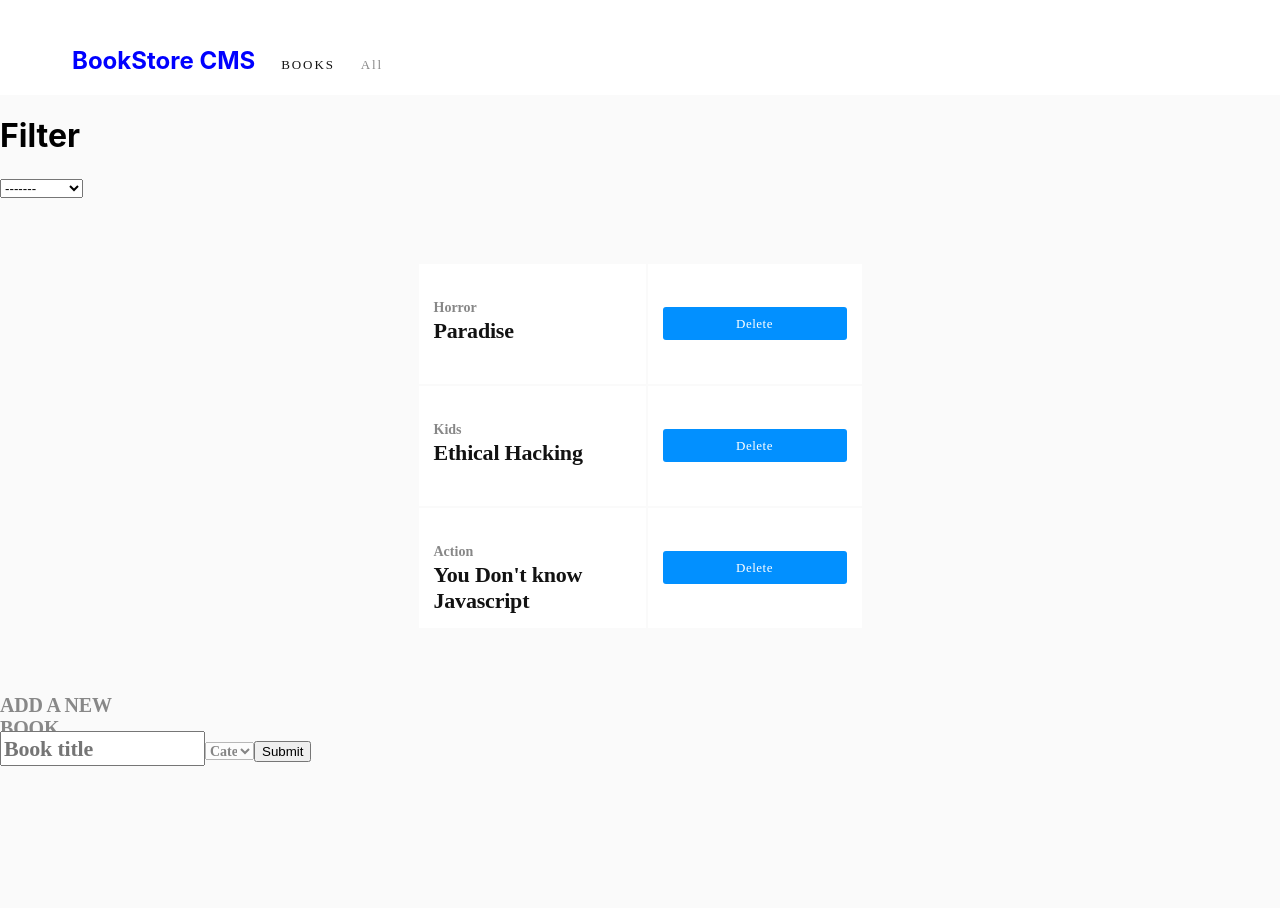
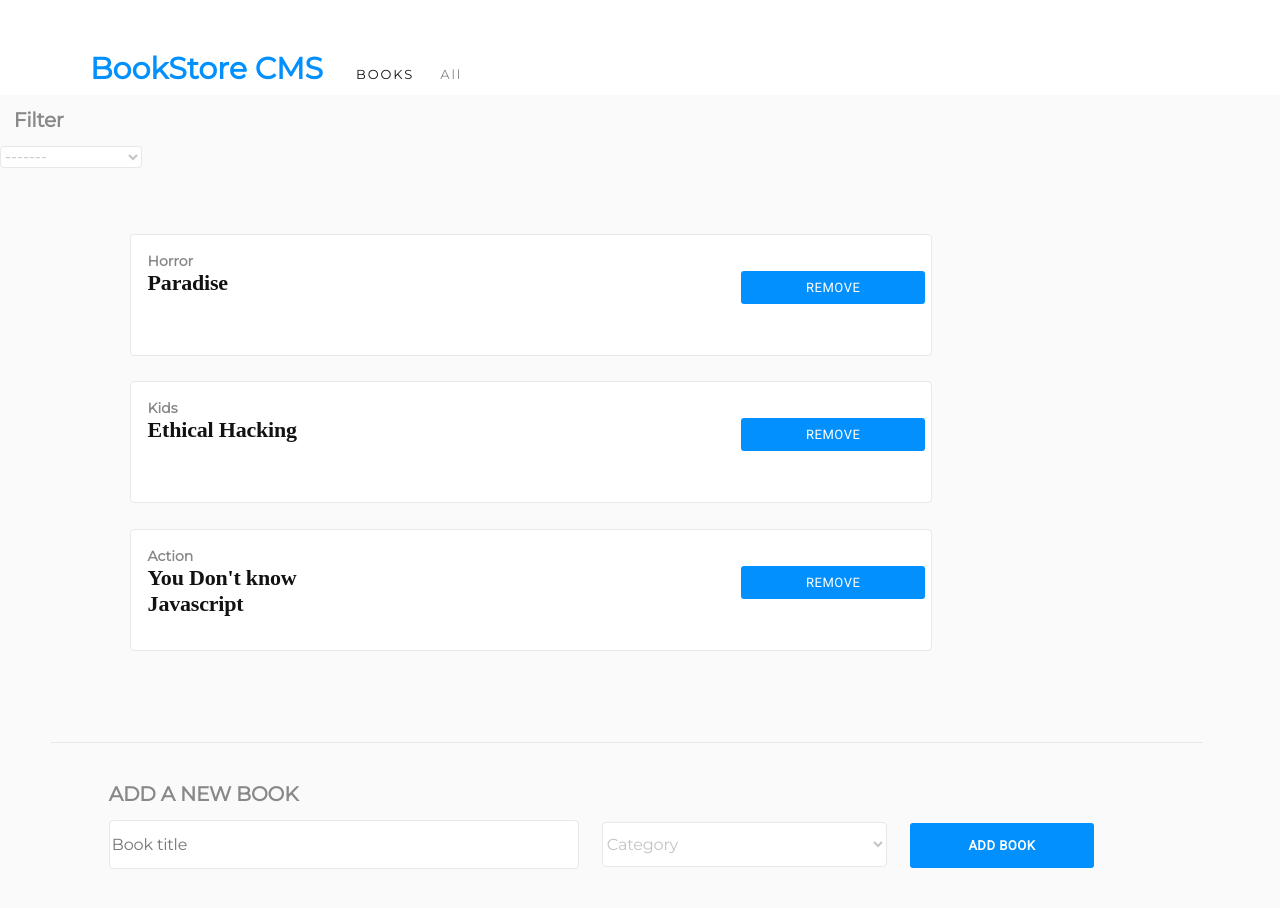
Before and after one commit to wathigo/Bookstore, a React (Create React App) app: page / in a window 1280 px wide. Shown: the top 908 px of the page. Before the commit the page ends 800 px from the top, so only its background shows below. Built offline with nearby package versions, Linux system fonts and the light colour scheme.

Commit message:
Styling the input forms, fonts and some margins

```diff
--- a/public/index.html
+++ b/public/index.html
@@ -5,6 +5,9 @@
     <link rel="icon" href="%PUBLIC_URL%/favicon.ico" />
     <meta name="viewport" content="width=device-width, initial-scale=1" />
     <meta name="theme-color" content="#000000" />
+    <link href="https://fonts.googleapis.com/css?family=Roboto&display=swap" rel="stylesheet">
+    <link href="https://fonts.googleapis.com/css?family=Montserrat&display=swap" rel="stylesheet">
+
     <meta
       name="description"
       content="Web site created using create-react-app"
--- a/src/App.css
+++ b/src/App.css
@@ -10,9 +10,19 @@ nav{
 }
 
 .header{
-  color: blue;
   display: inline-block;
   margin-left: 3em;
+
+  width: 240px;
+  height: 37px;
+  font-family: 'Montserrat', sans-serif;
+  font-size: 30px;
+  font-weight: bold;
+  font-stretch: normal;
+  font-style: normal;
+  line-height: normal;
+  letter-spacing: normal;
+  color: #0290ff;
 }
 
 .nav-items {
@@ -44,6 +54,10 @@ th, td {
   padding: 15px;
 }
 
+td{
+  width: 1000px;
+}
+
 th {
   text-align: left;
 }
@@ -58,7 +72,7 @@ table {
   height: 33px;
   border-radius: 3px;
   background-color: #0290ff;
-  font-family: RobotoSlab;
+  font-family: 'Roboto', sans-serif;
   font-size: 13px;
   font-weight: 300;
   font-stretch: normal;
@@ -68,23 +82,42 @@ table {
   text-align: center;
   color: #ffffff;
   cursor: pointer;
+  margin-top: 5%;
+  margin-left: 65%;
 }
 
 .remove:hover {
   background-color: #0362aa;
 }
 
+.bookInfo-container{
+  display: flex;
+  flex-wrap: wrap;
+  flex-direction: row;
+}
+
+.removeButton-container{
+    height: 100%;
+    width: 50%;
+}
+
+.description-container{
+  height: 100%;
+  width: 45%;
+
+}
 /* category */
 
 .categoryfilter {
   display: inline-block;
 }
 
-#category {
+
+.category {
   width: 49px;
   height: 18px;
   opacity: 0.5;
-  font-family: Montserrat;
+  font-family: 'Montserrat', sans-serif;
   font-size: 14px;
   font-weight: bold;
   font-stretch: normal;
@@ -94,7 +127,7 @@ table {
   color: #121212;
 }
 
-#title{
+.title{
   width: 197px;
   height: 29px;
   font-family: RobotoSlab;
@@ -107,11 +140,70 @@ table {
   color: #121212;
 }
 
+#categorySelectors-input{
+  width: 285px;
+  height: 45px;
+  border-radius: 4px;
+  border: solid 1px #e8e8e8;
+  background-color: #ffffff;
+
+
+  font-family: 'Montserrat', sans-serif;
+  font-size: 16px;
+  font-weight: normal;
+  font-stretch: normal;
+  font-style: normal;
+  line-height: normal;
+  letter-spacing: -0.15px;
+  color: #c4c4c4;
+  margin-right: 2%;
+}
+
+#categorySelectors-filter{
+  width: 142px;
+  height: 22px;
+  border-radius: 4px;
+  border: solid 1px #e8e8e8;
+  background-color: #ffffff;
+
+
+  font-family: 'Montserrat', sans-serif;
+  font-size: 16px;
+  font-weight: normal;
+  font-stretch: normal;
+  font-style: normal;
+  line-height: normal;
+  letter-spacing: -0.15px;
+  color: #c4c4c4;
+
+}
+
+
+#titleInput{
+  width: 464px;
+  height: 45px;
+  border-radius: 4px;
+  border: solid 1px #e8e8e8;
+  background-color: #ffffff;
+
+  font-family: 'Montserrat', sans-serif;
+  font-size: 16px;
+  font-weight: normal;
+  font-stretch: normal;
+  font-style: normal;
+  line-height: normal;
+  letter-spacing: -0.15px;
+  color: #c4c4c4;
+  margin-right: 2%;
+  margin-left: 5%;
+
+}
+
 .filter {
   width: 105px;
   height: 16px;
   opacity: 0.5;
-  font-family: Montserrat;
+  font-family: 'Montserrat', sans-serif;
   font-size: 13px;
   font-weight: normal;
   font-stretch: normal;
@@ -125,7 +217,7 @@ table {
   margin: 0 2em 0 2em;
   width: 59px;
   height: 16px;
-  font-family: Montserrat;
+  font-family: 'Montserrat', sans-serif;
   font-size: 13px;
   font-weight: normal;
   font-stretch: normal;
@@ -135,18 +227,21 @@ table {
   color: #121212;
 }
 
-.book-cont {
-  width: 1200px;
+.book-cont{
+  width: 800px;
   height: 120px;
   border-radius: 4px;
   border: solid 1px #e8e8e8;
   background-color: #ffffff;
+  display: inline-block;
+  margin-bottom: 2%;
+  margin-left: 10%;
 }
 
 .new-book {
-  width: 174px;
+  width: 274px;
   height: 24px;
-  font-family: Montserrat;
+  font-family: 'Montserrat', sans-serif;
   font-size: 20px;
   font-weight: bold;
   font-stretch: normal;
@@ -154,4 +249,35 @@ table {
   line-height: normal;
   letter-spacing: -0.18px;
   color: #888888;
+  margin-left: 5%;
 }
+
+.submitBook{
+    border: none;
+    width: 184px;
+    height: 45px;
+    border-radius: 3px;
+    background-color: #0290ff;
+
+    font-family: 'Roboto', sans-serif;
+    font-size: 13px;
+    font-weight: bold;
+    font-stretch: normal;
+    font-style: normal;
+    line-height: normal;
+    letter-spacing: 0.5px;
+    text-align: center;
+    color: #ffffff;
+}
+
+.submitBook:hover {
+  background-color: #0362aa;
+}
+
+.wholeFrom{
+  width: 90%;
+  border-top: solid 1px #e8e8e8;
+  padding-top: 2%;
+  margin-bottom: 5%;
+  margin-left: 4%;
+}
--- a/src/components/Book.js
+++ b/src/components/Book.js
@@ -36,14 +36,28 @@ class Book extends React.Component {
 
 
   render() {
-    const { id, title, category } = this.props.book;
+    const { title, category } = this.props.book;
     return (
-      <tr className='book-cont'>
+      <tr className="book-cont">
         <td>
-        <div id='category'> {category} </div>
-        <div id='title'> {title} </div>
+          <div className="bookInfo-container">
+            <div className="description-container">
+              <div className="category">
+                {' '}
+                {category}
+                {' '}
+              </div>
+              <div className="title">
+                {' '}
+                {title}
+                {' '}
+              </div>
+            </div>
+            <div className="removeButton-container">
+              <button onClick={this.handleRemoveBook} type="submit" className="remove">REMOVE</button>
+            </div>
+          </div>
         </td>
-        <td><button onClick={this.handleRemoveBook} type="submit" className='remove'>Delete</button></td>
       </tr>
     );
   }
--- a/src/components/BooksForm.js
+++ b/src/components/BooksForm.js
@@ -52,16 +52,18 @@ class BooksForm extends React.Component {
   }
 
   render() {
-    const options = CATEGORIES.map(category => <option key={category}>{category}</option>);
+    const options = CATEGORIES.map((category) => <option key={category}>{category}</option>);
     return (
+      <div className="wholeFrom">
       <form onSubmit={this.handleSubmit}>
-          <h1 className='new-book'> ADD A NEW BOOK </h1>
-          <input type="text" id="title" name="title" placeholder='Book title' onChange={this.handleChange} />
-          <select id="category" onChange={this.handleChange}>
-            {options}
-          </select>
-        <input type="submit" value="Submit" />
+        <h1 className="new-book"> ADD A NEW BOOK </h1>
+        <input type="text" id="titleInput" name="title" placeholder="Book title" onChange={this.handleChange} />
+        <select id="categorySelectors-input" onChange={this.handleChange}>
+          {options}
+        </select>
+        <input type="submit" value="ADD BOOK" className="submitBook" />
       </form>
+      </div>
     );
   }
 }
--- a/src/components/CategoryFilter.js
+++ b/src/components/CategoryFilter.js
@@ -20,8 +20,8 @@ class CategoryFilter extends React.Component {
     const options = CATEGORIES.map(category => <option key={category}>{category}</option>);
     return (
       <div className="categoryfilter">
-        <h1>Filter</h1>
-        <select onChange={this.props.handleFilterChange}>
+        <h1 className="new-book">Filter</h1>
+        <select id="categorySelectors-filter" onChange={this.props.handleFilterChange}>
           {options}
         </select>
       </div>
```
